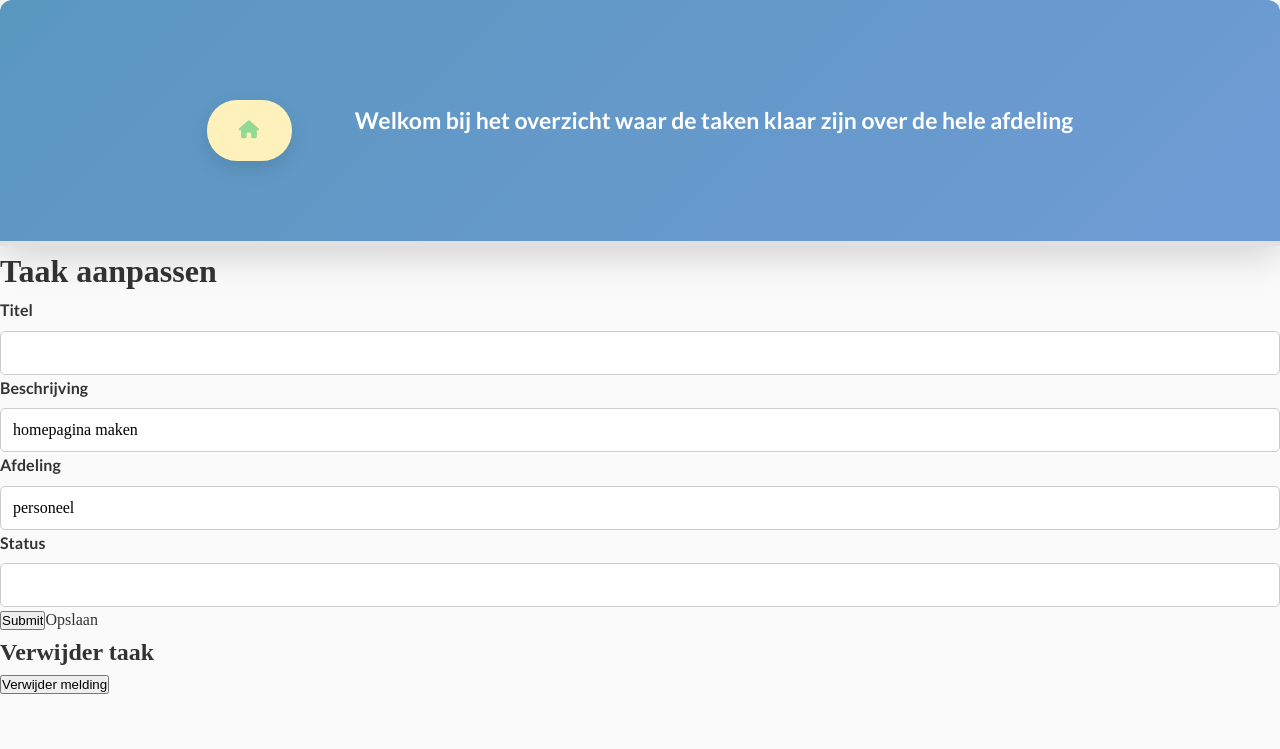
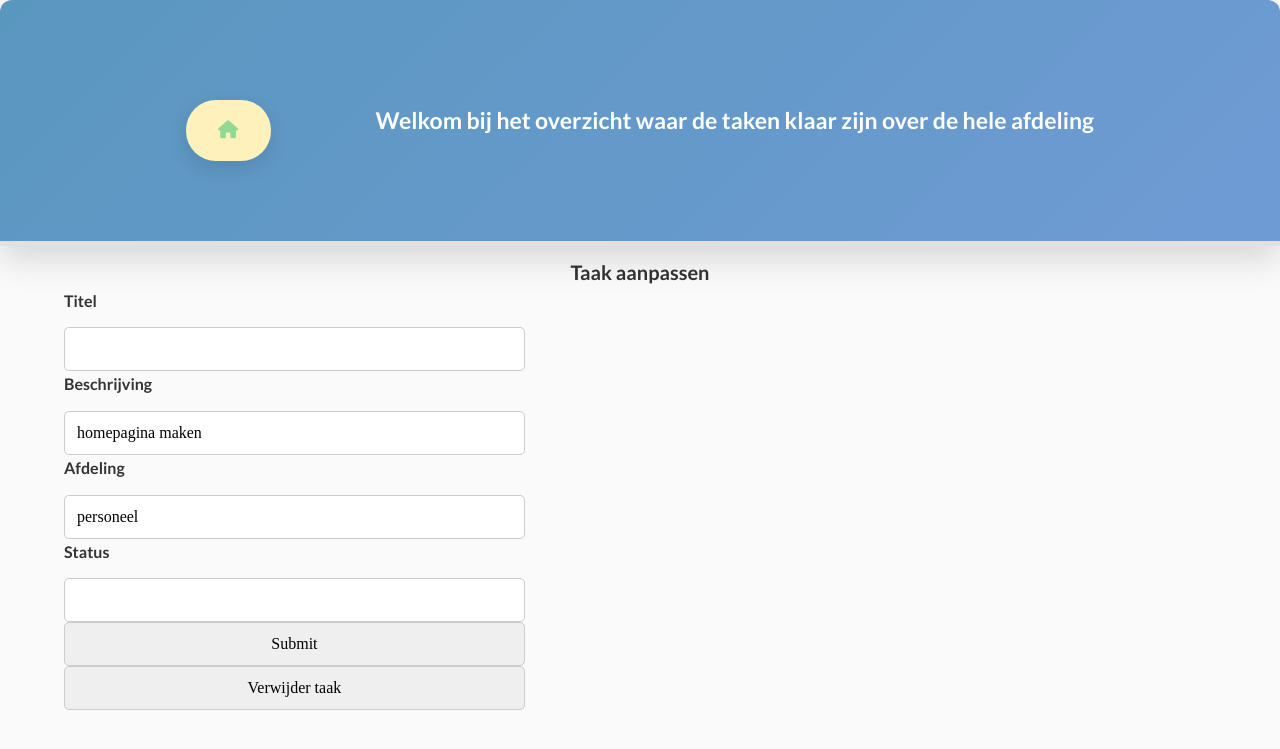
Before and after one commit to RobinGroeneveld/pra-b3_web, a PHP site: page /resources/views/meldingen/edit.php?id=2 in a window 1280 px wide. Shown: the top 749 px of the page. Run offline with PHP 8.4, Linux system fonts and the light colour scheme; a user stored in the database is signed in; data comes from the database, SQL or seed files in the repository; some libraries are stand-ins or nearby versions; some web fonts are replaced.

Commit message:
Enhance task management forms with required fields and validation; improve layout and text clarity across multiple views

```diff
--- a/departments/groen.php
+++ b/departments/groen.php
@@ -25,7 +25,7 @@
                     <a href="../index.php"><i class="fa-solid fa-house"></i></a>
                 </div>
                 <div class="header-tekst">
-                    <h3>Welkom bij de pagina waar u alle taken kan zien van de groen afdeling<</h3>
+                    <h3>Welkom bij de pagina waar u alle taken kan zien van de groen afdeling</h3>
                 </div>
             </div>
         </div>
--- a/public_html/css/main.css
+++ b/public_html/css/main.css
@@ -235,7 +235,7 @@
   }
   .wrapper{
     margin: 0 auto;
-    width: 80%;
+    width: 90%;
   }
   .header-tekst h3{
     font-size: 23px;
@@ -280,7 +280,7 @@
     display: flex;
     flex-direction: column;
     align-items: flex-start;
-    gap: 8px;
+    gap: 14px;
 }
 
 .form-group label {
@@ -288,11 +288,10 @@
     font-weight: 600;
     color: #333;
 }
-
 .form-group input,
 .form-group textarea,
 .form-group select {
-    width: 100%;
+    width: 40%;
     padding: 12px;
     border-radius: 5px;
     border: 1px solid #ccc;
@@ -304,21 +303,11 @@
     resize: none;
     height: 100px;
 }
-
-.form-group button {
-    background-color: #5a97bf;
-    color: white;
-    padding: 12px 20px;
-    font-size: 18px;
-    font-weight: 600;
-    border-radius: 5px;
-    border: none;
-    cursor: pointer;
-    transition: all 0.3s ease;
+.middle{
+  text-align: center;
+  margin-top: 10px;
 }
-
-.form-group button:hover {
-    background-color: #4a8db6;
-    transform: translateY(-2px);
-    box-shadow: 0 8px 20px rgba(0, 0, 0, 0.15);
+.middle h3{
+  font-size: 20px;
+  font-weight: bolder;
 }
--- a/resources/views/meldingen/edit.php
+++ b/resources/views/meldingen/edit.php
@@ -57,8 +57,11 @@
     ?>
 
     <main>
-        <div class="container">
-            <h1>Taak aanpassen</h1>
+        <div class="wrapper">
+            <div class="middle">
+                <h3>Taak aanpassen</h3>
+            </div>
+
             <form action="../../../app/Http/Controllers/meldingenController.php" method="POST">
                 <input type="hidden" name="action" value="update">
                 <input type="hidden" name="id" value="<?php echo $tasks['id']; ?>">
@@ -82,15 +85,18 @@
                     <label for="status">Status</label>
                     <input type="text" name="status" id="status" value="<?php echo $tasks['status']; ?>" required>
                 </div>
+                <div class="form-group">
+                    <input type="submit"></input>
+                </div>
 
-                <input type="submit">Opslaan</input>
             </form>
-
-            <h2>Verwijder taak</h2>
             <form action="<?php echo $base_url; ?>/app/Http/Controllers/meldingenController.php" method="POST">
                 <input type="hidden" name="action" value="delete">
                 <input type="hidden" name="id" value="<?php echo $tasks['id']; ?>">
-                <input type="submit" value="Verwijder melding">
+                <div class="form-group">
+                    <input type="submit" value="Verwijder taak">
+                </div>
+
             </form>
         </div>
     </main>
--- a/resources/views/meldingen/index.php
+++ b/resources/views/meldingen/index.php
@@ -49,7 +49,7 @@
                     <a href="../../../index.php"><i class="fa-solid fa-house"></i></a>
                 </div>
                 <div class="header-tekst">
-                    <h3>Welkom bij het ovezicht waar je de taken kan zien en kan maken</h3>
+                    <h3>Welkom bij het overzicht waar je de taken kan zien, kan maken en kan aanpassen</h3>
                 </div>
             </div>
         </div>
```
Also changed, not shown: app/Http/Controllers/meldingenController.php (+22 -6 lines), index.php (+7 -1 lines), resources/views/meldingen/create.php (+8 -5 lines), resources/views/meldingen/iddone.php (+5 -5 lines).
